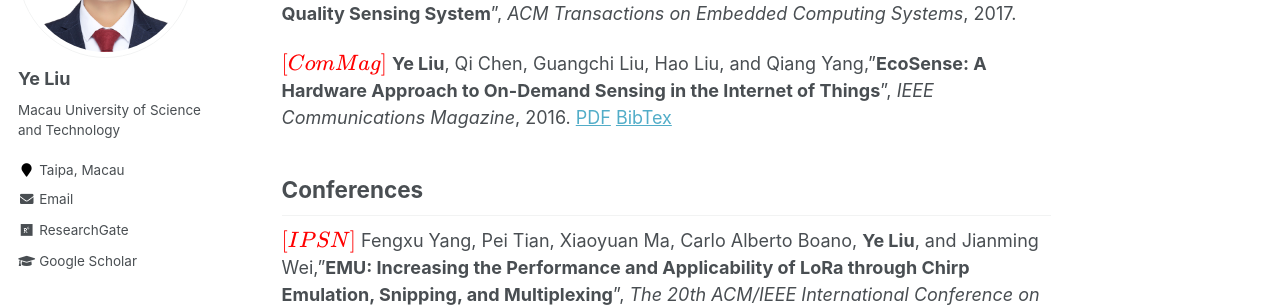
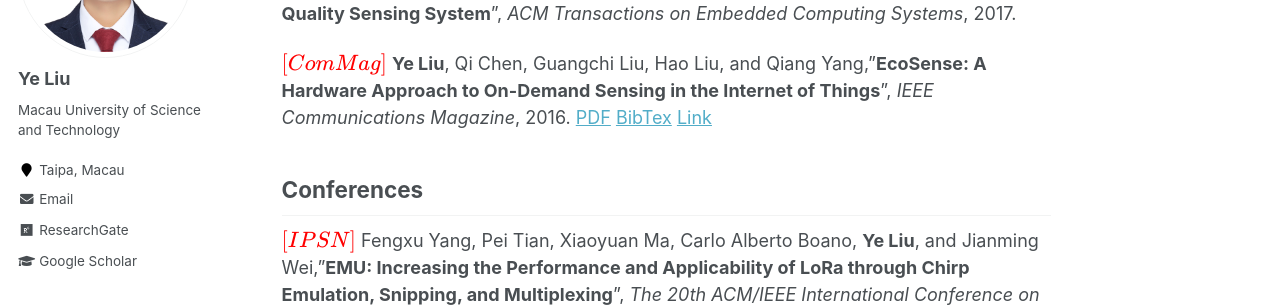
Before and after one commit to ChrisYe-Liu/chrisye-liu.github.io, a Jekyll site: the page built from _pages/publications.md, in a window 1280 px wide and 900 px high, scrolled down 810 px. Shown: the part 153-460 px from the top of the window. Built offline with Jekyll 4.4.1, drawn with Linux system fonts in a browser that asks for light colours; formulas are drawn with MathJax 3.

Commit message:
Update publications.md

```diff
--- a/_pages/publications.md
+++ b/_pages/publications.md
@@ -32,7 +32,7 @@ Qi Chen, **Ye Liu**, Guangchi Liu, Qing Yang, Xianming Shi, Hongwei Gao, Lu Su,
 
 $\color{red}{[ComMag]}$
 **Ye Liu**, Qi Chen, Guangchi Liu, Hao Liu, and Qiang Yang,"**EcoSense: A Hardware Approach to On-Demand Sensing in the Internet of Things**", *IEEE Communications Magazine*, 2016.
-[PDF](https://chrisye-liu.github.io/files/ye16EcoSense.pdf) [BibTex](https://chrisye-liu.github.io/files/bibtex/bib_EcoSense.txt)
+[PDF](https://chrisye-liu.github.io/files/ye16EcoSense.pdf) [BibTex](https://chrisye-liu.github.io/files/bibtex/bib_EcoSense.txt) [Link](https://ieeexplore.ieee.org/document/7786108)
 
 
 Conferences
```
